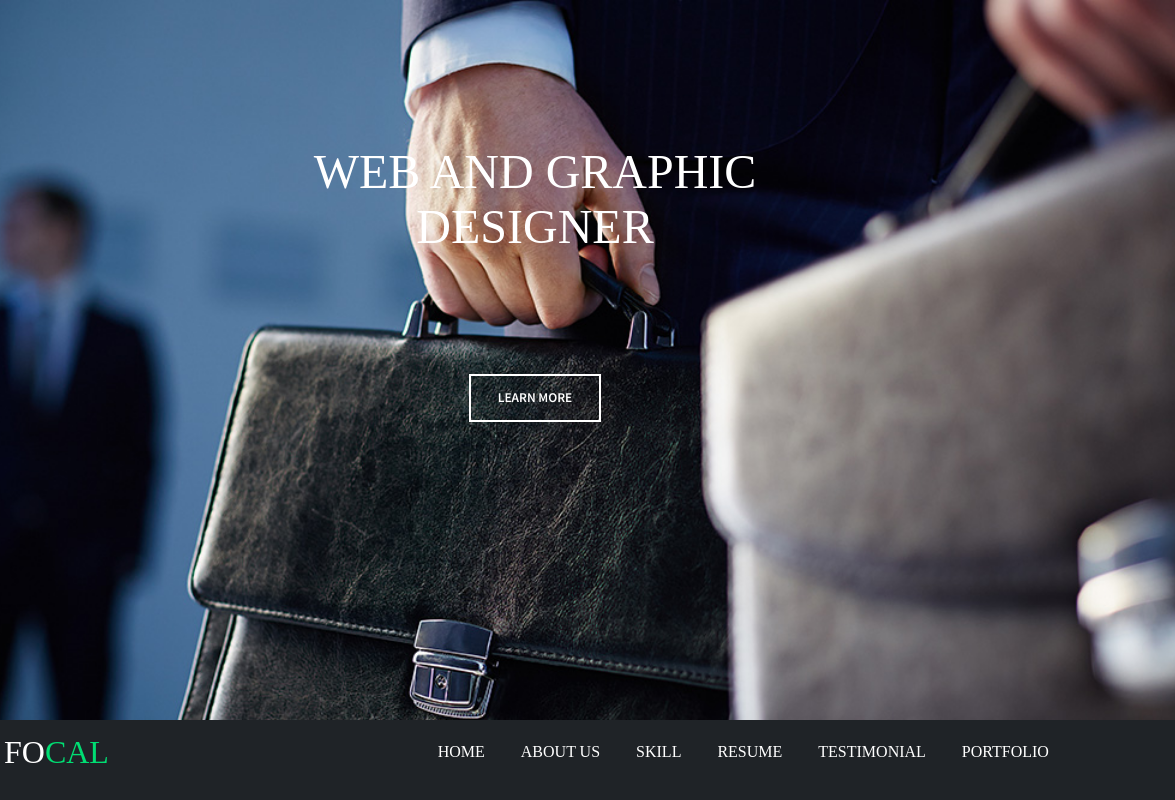
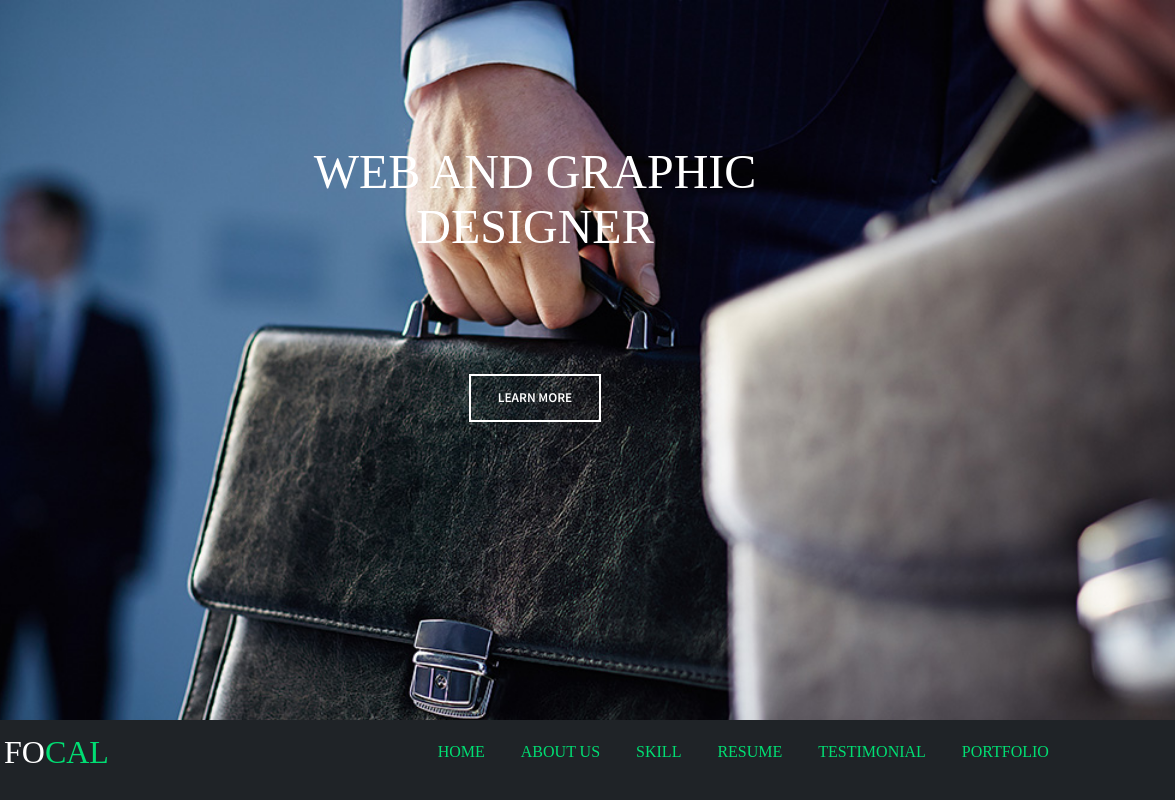
Before and after one commit to alrasyidin/focal-website, a website: page index.html in a window 1280 px wide. Shown: the top 800 px of the page, 105-1280 px from the left. Drawn offline with Linux system fonts and the light colour scheme; a web font is replaced by a local one.

Commit message:
menambahkan perubahan css

```diff
--- a/style.css
+++ b/style.css
@@ -142,6 +142,9 @@ h6 {
     padding: 0 1em;
     box-sizing: border-box;
 }
+
+.header__nav a:hover,
+.header__nav a:link{ color: var(--dark-green) }
 
 .header__nav li{display: inline-block }
 .current { color: var(--dark-green) }
```
